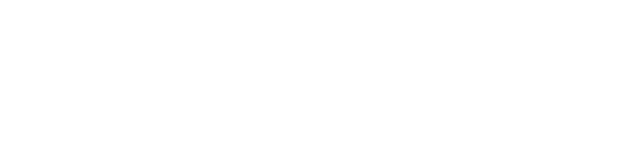
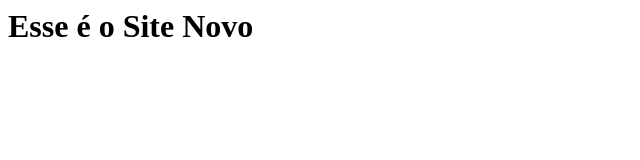
Before and after one commit to elifazkk/meusite, a plain HTML site: page index.html in a window 1280 px wide. Shown: the whole page, without its empty margins (0-640 px from the left). Drawn offline with Linux system fonts and the light colour scheme.

Commit message:
Update index.html

```diff
--- a/index.html
+++ b/index.html
@@ -3,6 +3,6 @@
     <title>site do Elifazkk</title>
   </head>
   <body>
-
+    <h1>Esse é o Site Novo</h1>
   </body>
 </html>
```
